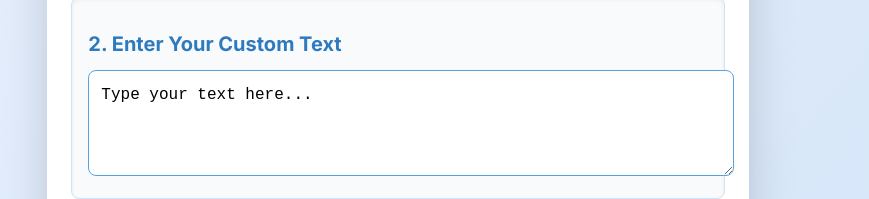
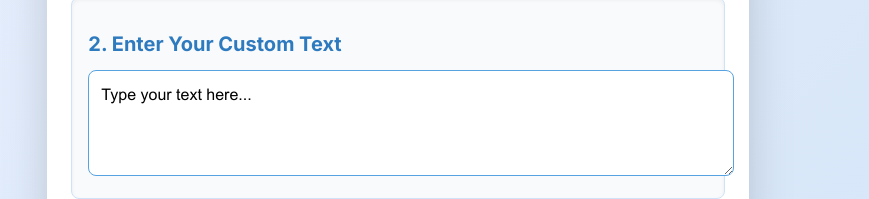
Before and after one commit to Arch-Tom/archfonthub, a React (Vite) app: page / in a window 1280 px wide. Shown: the part 753-952 px from the top of the page, without its empty margins (258-1127 px from the left). Built offline with nearby package versions, Linux system fonts and the light colour scheme.

Commit message:
minor change to font for "enter custom text" field

```diff
--- a/src/App.jsx
+++ b/src/App.jsx
@@ -252,6 +252,7 @@ const App = () => {
                             onFocus={handleFocus}
                             onBlur={handleBlur}
                             placeholder={DEFAULT_TEXT_PLACEHOLDER}
+                            style={{ fontFamily: 'Arial' }}
                         />
                     </section>
 
```
